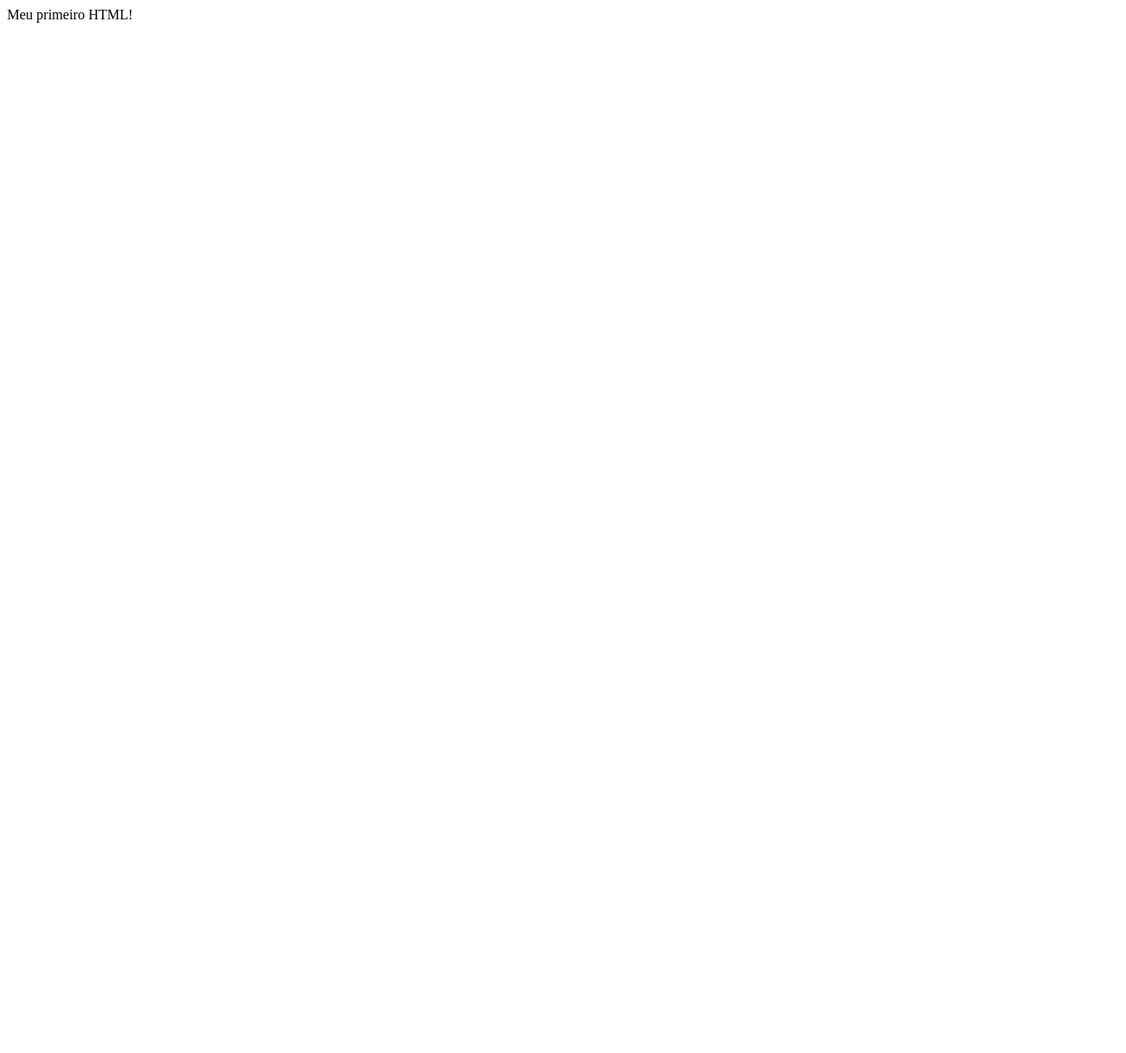
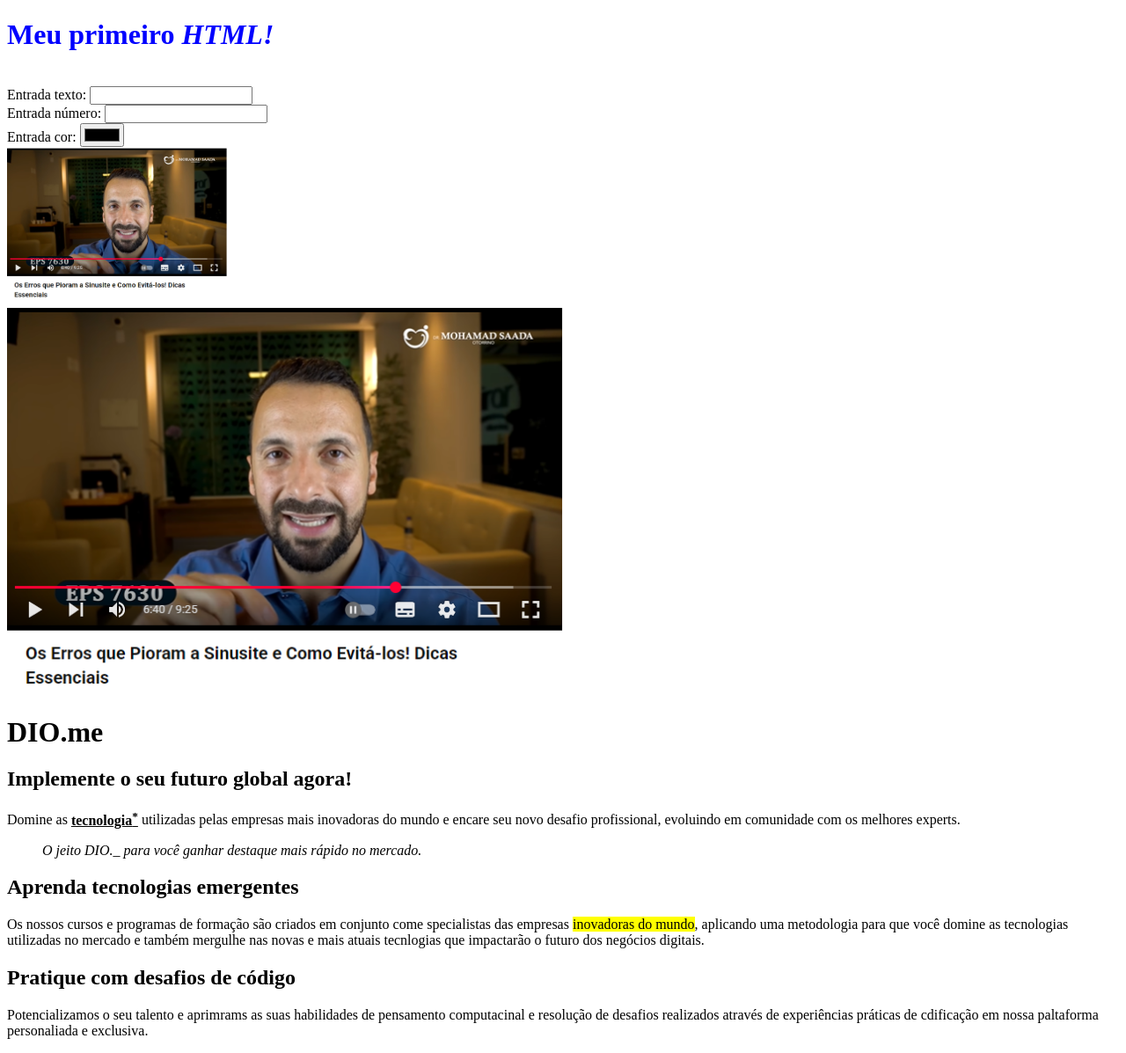
Before and after one commit to engfabiodesalvi/introduction-to-html-in-practice-DIO, a plain HTML site: page index.html in a window 1280 px wide. Shown: the whole page at 88% size. Before the commit the page ends 800 px from the top, so only its background shows below. Drawn offline with Linux system fonts and the light colour scheme.

Commit message:
index.html readme.md images ok

```diff
--- a/index.html
+++ b/index.html
@@ -6,6 +6,39 @@
     <title>Meu primeiro Projeto</title>
 </head>
 <body>
-    Meu primeiro HTML!
+    <h1><strong id="titulo" style="color:blue;" class="titulo-principal">Meu primeiro <i>HTML!</i></strong></body></h1>
+
+    <br>
+    Entrada texto: <input type="text"/>
+
+    <br>
+    Entrada número: <input type="number"/>
+
+    <br>
+    Entrada cor: <input type="color"/>
+
+    <br>
+    <img width="250px" src="./images/image1.png"/>
+
+    <br>
+    <img width="50%" src="./images/image1.png"/>
+
+    <h1>DIO.me</h1>
+
+    <h2>Implemente o seu futuro global agora!</h2>
+
+    <p>Domine as <strong><u>tecnologia<sup>*</sup></u></strong> utilizadas pelas empresas mais inovadoras do mundo e encare seu novo desafio profissional, evoluindo em comunidade com os melhores experts.</p>
+
+    <blockquote>
+        <i>O jeito DIO._ para você ganhar destaque mais rápido no mercado.</i>
+    </blockquote>
+
+    <h2>Aprenda tecnologias emergentes</h2>
+
+    <p>Os nossos cursos e programas de formação são criados em conjunto come specialistas das empresas <mark>inovadoras do mundo</mark>, aplicando uma metodologia para que você domine as tecnologias utilizadas no mercado e também mergulhe nas novas e mais atuais tecnlogias que impactarão o futuro dos negócios digitais.</p>
+
+    <h2>Pratique com desafios de código</h2>
+
+    <p>Potencializamos o seu talento e aprimrams as suas habilidades de pensamento computacinal e resolução de desafios realizados através de experiências práticas de cdificação em nossa paltaforma personaliada e exclusiva.</p>
 </body>
 </html>
```
Also changed, not shown: images/image1.png (added), 1 other file.
